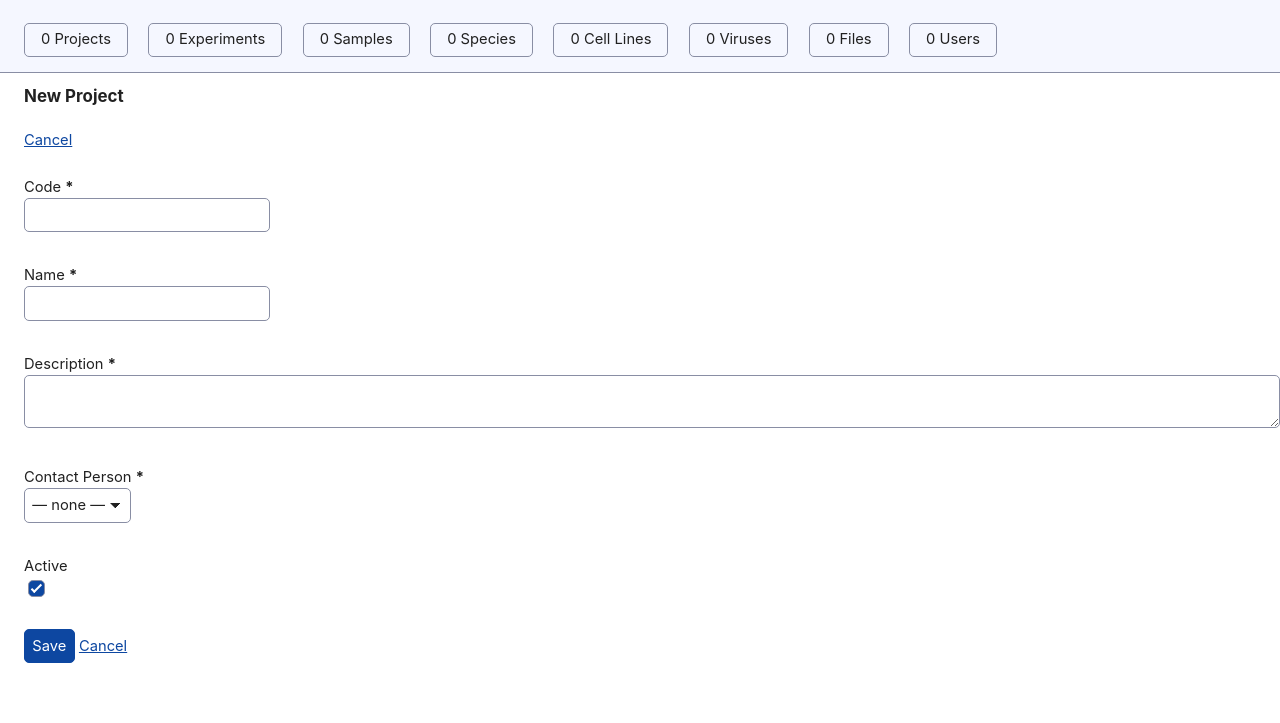
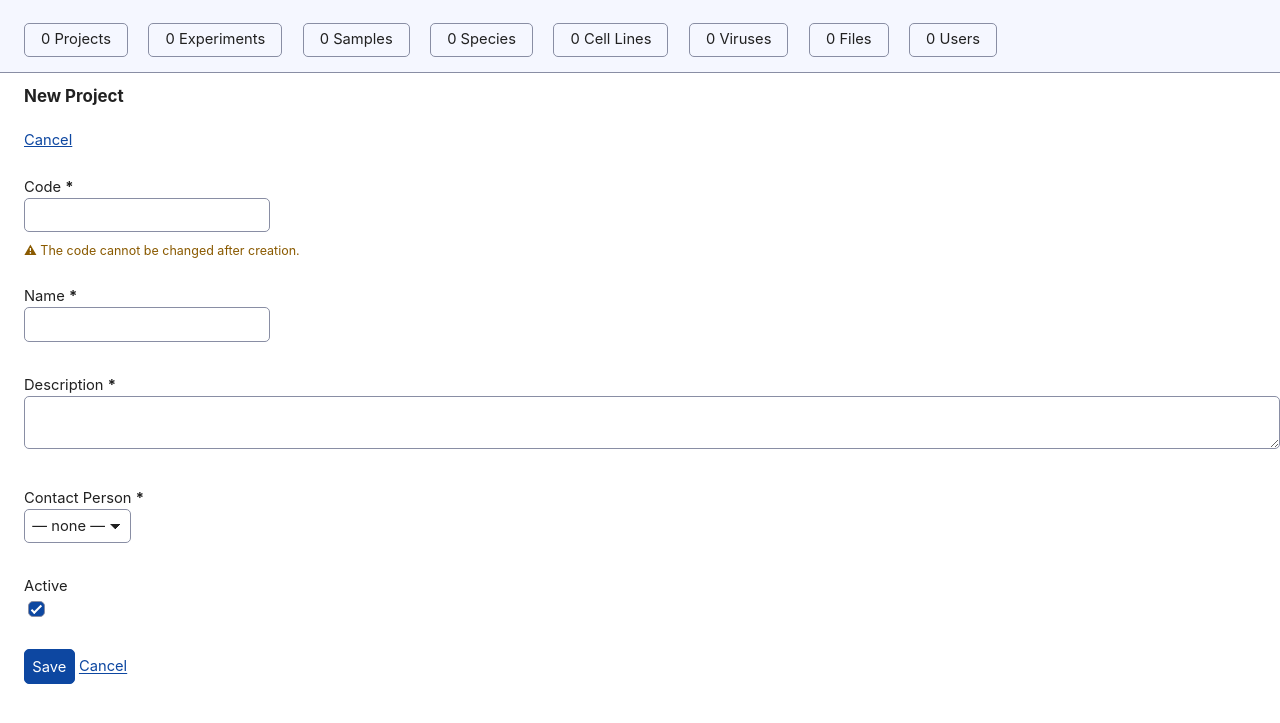
Before and after one commit to Rappsilber-Laboratory/sample-tracker, a Flask app: page /projects/new in a window 1280 px wide. Shown: the top 723 px of the page. Run offline with Flask 3, Linux system fonts and the light colour scheme; data that the repository does not hold is empty; some libraries are stand-ins or nearby versions.

Commit message:
navigation stuff

```diff
--- a/app.py
+++ b/app.py
@@ -297,7 +297,7 @@ def project_create():
         db.session.add(project)
         db.session.commit()
         flash("Project created.", "success")
-        return redirect(url_for("project_list"))
+        return redirect(url_for("project_detail", code=project.code))
     return render_template("project/form.html", form=form, project=None)
 
 
@@ -334,11 +334,6 @@ def _user_name_choices():
 # ---------------------------------------------------------------------------
 # Experiments
 # ---------------------------------------------------------------------------
-def _active_project_choices():
-    projects = Project.query.filter_by(active=True).order_by(Project.name).all()
-    return [(p.code, f"{p.code} — {p.name}") for p in projects]
-
-
 @app.route("/experiments")
 def experiment_list():
     show_archived = request.args.get("show_archived", "0") == "1"
@@ -372,31 +367,31 @@ def experiment_detail(project_code, code):
     )
 
 
-@app.route("/experiments/new", methods=["GET", "POST"])
-def experiment_create():
+@app.route("/projects/<project_code>/experiments/new", methods=["GET", "POST"])
+def experiment_create(project_code):
+    # The parent project is fixed by the URL (you reach this page from a project),
+    # so there's no project selector — it's shown read-only on the form.
+    project = db.get_or_404(Project, project_code)
     form = ExperimentForm()
-    form.project_code.choices = _active_project_choices()
+    del form.project_code
     form.user_initials.choices = _user_initials_choices()
     if request.method == "GET":
-        if request.args.get("project_code"):
-            form.project_code.data = request.args["project_code"]
-            project = db.session.get(Project, request.args["project_code"])
-            if project and project.user_initials:
-                form.user_initials.data = project.user_initials
-        # Default code from the count of experiments in the selected project.
-        selected_project = form.project_code.data or (
-            form.project_code.choices[0][0] if form.project_code.choices else None
-        )
-        if selected_project:
-            form.code.data = _next_experiment_code(selected_project)
+        if project.user_initials:
+            form.user_initials.data = project.user_initials
+        form.code.data = _next_experiment_code(project_code)
     if form.validate_on_submit():
         experiment = Experiment()
         form.populate_obj(experiment)
+        experiment.project_code = project_code
         db.session.add(experiment)
         db.session.commit()
         flash("Experiment created.", "success")
-        return redirect(url_for("project_detail", code=experiment.project_code))
-    return render_template("experiment/form.html", form=form, experiment=None, samples=[])
+        return redirect(url_for("experiment_detail", project_code=experiment.project_code, code=experiment.code))
+    cancel_url = url_for("project_detail", code=project_code)
+    return render_template(
+        "experiment/form.html", form=form, experiment=None, samples=[],
+        project=project, cancel_url=cancel_url,
+    )
 
 
 @app.route("/projects/<project_code>/experiments/<code>/edit", methods=["GET", "POST"])
@@ -440,7 +435,7 @@ def species_create():
         db.session.add(species)
         db.session.commit()
         flash("Species created.", "success")
-        return redirect(url_for("species_list"))
+        return redirect(url_for("species_detail", id=species.id))
     return render_template("species/form.html", form=form, species=None)
 
 
@@ -492,7 +487,7 @@ def cell_line_create():
         cl.viruses = Virus.query.filter(Virus.id.in_(form.virus_ids.data)).all()
         db.session.commit()
         flash("Cell line created.", "success")
-        return redirect(url_for("cell_line_list"))
+        return redirect(url_for("cell_line_detail", cellosaurus_id=cl.cellosaurus_id))
     return render_template("cell_line/form.html", form=form, cell_line=None)
 
 
@@ -506,6 +501,7 @@ def cell_line_detail(cellosaurus_id):
 def cell_line_edit(cellosaurus_id):
     cl = db.get_or_404(CellLine, cellosaurus_id)
     form = CellLineForm(obj=cl)
+    del form.cellosaurus_id  # primary key — not editable after creation
     form.species_id.choices = _species_choices()
     form.virus_ids.choices = _virus_multi_choices()
     if request.method == "GET":
@@ -540,7 +536,7 @@ def virus_create():
         db.session.add(virus)
         db.session.commit()
         flash("Virus created.", "success")
-        return redirect(url_for("virus_list"))
+        return redirect(url_for("virus_detail", id=virus.id))
     return render_template("virus/form.html", form=form, virus=None)
 
 
@@ -585,7 +581,7 @@ def user_create():
         db.session.add(user)
         db.session.commit()
         flash("User created.", "success")
-        return redirect(url_for("user_list"))
+        return redirect(url_for("user_detail", initials=user.initials))
     return render_template("user/form.html", form=form, user=None)
 
 
@@ -599,6 +595,7 @@ def user_detail(initials):
 def user_edit(initials):
     user = db.get_or_404(User, initials)
     form = UserForm(obj=user)
+    del form.initials  # primary key — not editable after creation
     if form.validate_on_submit():
         form.populate_obj(user)
         db.session.commit()
@@ -610,16 +607,6 @@ def user_edit(initials):
 # ---------------------------------------------------------------------------
 # Samples
 # ---------------------------------------------------------------------------
-def _experiment_choices():
-    experiments = (
-        Experiment.query.join(Project)
-        .filter(Project.active == True, Experiment.active == True)  # noqa: E712
-        .order_by(Experiment.name)
-        .all()
-    )
-    return [(_exp_token(e.project_code, e.code), f"{e.project.code} — {e.name}") for e in experiments]
-
-
 def _sample_copy_choices():
     """Options for the 'copy from existing sample' dropdown on the new-sample form."""
     samples = (
@@ -691,11 +678,15 @@ def sample_list():
     return render_template("sample/list.html", samples=samples, users=users)
 
 
-@app.route("/samples/new", methods=["GET", "POST"])
-def sample_create():
-    # Optionally pre-fill the form from an existing sample (everything except
-    # the identity fields code/name). Only relevant on GET — on POST the values
-    # come from the submitted form.
+@app.route("/projects/<project_code>/experiments/<experiment_code>/samples/new", methods=["GET", "POST"])
+def sample_create(project_code, experiment_code):
+    # The parent experiment is fixed by the URL (you reach this page from an
+    # experiment), so there's no experiment selector — it's shown read-only.
+    experiment = db.get_or_404(Experiment, (project_code, experiment_code))
+
+    # Optionally pre-fill the form from an existing sample (everything except the
+    # identity fields code/name and the parent experiment). Only relevant on GET —
+    # on POST the values come from the submitted form.
     copy_source = None
     copy_from = request.values.get("copy_from")
     if copy_from:
@@ -710,34 +701,19 @@ def sample_create():
         form.name.data = ""
         form.crosslinked_sample.data = bool(copy_source.crosslinked_sample)
         form.quantitation.data = bool(copy_source.quantitation)
-        form.experiment_code.data = _exp_token(copy_source.project_code, copy_source.experiment_code)
         form.species_ids.data = [s.id for s in copy_source.species_list]
         form.cellosaurus_ids.data = [cl.cellosaurus_id for cl in copy_source.cell_lines]
     else:
         form = MassSpecSampleForm()
 
-    form.experiment_code.choices = _experiment_choices()
+    del form.experiment_code
     form.user_initials.choices = _user_initials_choices()
     form.species_ids.choices = _species_multi_choices()
     form.cellosaurus_ids.choices = _cell_line_multi_choices()
-    if (
-        request.method == "GET" and not copy_source
-        and request.args.get("project_code") and request.args.get("experiment_code")
-    ):
-        project_code = request.args["project_code"]
-        experiment_code = request.args["experiment_code"]
-        form.experiment_code.data = _exp_token(project_code, experiment_code)
-        experiment = db.session.get(Experiment, (project_code, experiment_code))
-        if experiment and experiment.user_initials:
+    if request.method == "GET":
+        if not copy_source and experiment.user_initials:
             form.user_initials.data = experiment.user_initials
-    if request.method == "GET":
-        # Default code from the count of samples in the selected experiment.
-        selected_exp = form.experiment_code.data or (
-            form.experiment_code.choices[0][0] if form.experiment_code.choices else None
-        )
-        parts = _split_token(selected_exp) if selected_exp else ()
-        if len(parts) == 2:
-            form.code.data = _next_sample_code(parts[0], parts[1])
+        form.code.data = _next_sample_code(project_code, experiment_code)
     if form.validate_on_submit():
         is_crosslinked = form.crosslinked_sample.data
         if is_crosslinked:
@@ -745,7 +721,8 @@ def sample_create():
         else:
             sample = IdentificationSample()
         form.populate_obj(sample)
-        sample.project_code, sample.experiment_code = _split_token(form.experiment_code.data)
+        sample.project_code = project_code
+        sample.experiment_code = experiment_code
         sample.crosslinked_sample = 1 if is_crosslinked else 0
         sample.quantitation = 1 if form.quantitation.data else 0
         _coerce_select_fields(sample)
@@ -760,10 +737,11 @@ def sample_create():
         ).all()
         db.session.commit()
         flash("Sample created.", "success")
-        return redirect(url_for("experiment_detail", project_code=sample.project_code, code=sample.experiment_code))
+        return redirect(url_for("sample_detail", project_code=sample.project_code, experiment_code=sample.experiment_code, code=sample.code))
+    cancel_url = url_for("experiment_detail", project_code=project_code, code=experiment_code)
     return render_template(
-        "sample/form.html", form=form, sample=None,
-        copy_samples=_sample_copy_choices(), copy_from=copy_from,
+        "sample/form.html", form=form, sample=None, experiment=experiment,
+        copy_samples=_sample_copy_choices(), copy_from=copy_from, cancel_url=cancel_url,
     )
 
 
@@ -911,7 +889,7 @@ def file_create(project_code, experiment_code, code):
         db.session.add(f)
         db.session.commit()
         flash("File record created.", "success")
-        return redirect(url_for("sample_edit", project_code=project_code, experiment_code=experiment_code, code=code))
+        return redirect(url_for("file_detail", id=f.id))
     return render_template("file/form.html", form=form, file=None, sample=sample)
 
 
--- a/forms.py
+++ b/forms.py
@@ -107,7 +107,7 @@ class MassSpecSampleForm(FlaskForm):
     )
 
     # Crosslink fields
-    crosslinker = StringField("Crosslinker", default="N/A", validators=[Optional()])
+    crosslinker = StringField("Crosslinker", validators=[Optional()])
     crosslinking_type = SelectField(
         "Crosslinking Type",
         choices=[
@@ -123,19 +123,19 @@ class MassSpecSampleForm(FlaskForm):
         "Protein or Cell Concentration", validators=[Optional()]
     )
     protein_or_cell_concentration_unit = StringField(
-        "Protein or Cell Concentration Unit", default="N/A", validators=[Optional()]
+        "Protein or Cell Concentration Unit", validators=[Optional()]
     )
     crosslinker_or_compound_concentration = FloatField(
         "Crosslinker or Compound Concentration", validators=[Optional()]
     )
     crosslinker_or_compound_concentration_unit = StringField(
-        "Crosslinker or Compound Concentration Unit", default="N/A", validators=[Optional()]
+        "Crosslinker or Compound Concentration Unit", validators=[Optional()]
     )
     organic_solvent_concentration = FloatField(
         "Organic Solvent Concentration", validators=[Optional()]
     )
     organic_solvent_concentration_unit = StringField(
-        "Organic Solvent Concentration Unit", default="N/A", validators=[Optional()]
+        "Organic Solvent Concentration Unit", validators=[Optional()]
     )
     reaction_temperature_in_celsius = FloatField(
         "Reaction Temperature (°C)", validators=[Optional()]
--- a/static/style.css
+++ b/static/style.css
@@ -79,6 +79,33 @@ label { font-size: 0.92rem; }
   margin-bottom: 0.5em;
 }
 
+.field-warning {
+  display: block;
+  color: #8a5a00;
+  font-size: 0.85em;
+  margin-top: 0.15em;
+  margin-bottom: 0.5em;
+}
+
+/* fieldsets nested in collapsible sections are layout-only — drop the inner box */
+details > fieldset {
+  border: 0;
+  padding: 0;
+  margin-bottom: 0;
+}
+
+/* outlined box grouping related fields with their hints */
+.field-group {
+  border: 1px solid #ccc;
+  border-radius: 4px;
+  padding: 0.5em 0.75em;
+  margin-bottom: 0.75em;
+}
+
+.field-group > :last-child {
+  margin-bottom: 0;
+}
+
 .hl-project    { background-color: #fde2a7; color: #5a3a00; padding: 0 2px; border-radius: 2px; }
 .hl-experiment { background-color: #c6e7c2; color: #1f4d1a; padding: 0 2px; border-radius: 2px; }
 .hl-sample     { background-color: #c8dafc; color: #0d3a8a; padding: 0 2px; border-radius: 2px; }
--- a/templates/experiment/detail.html
+++ b/templates/experiment/detail.html
@@ -18,7 +18,7 @@
   {{ '%.2f' | format(total_size_gb) }} GB
 </p>
 
-<details>
+<details open>
   <summary>Samples</summary>
   <p><a href="{{ url_for('sample_create', project_code=experiment.project_code, experiment_code=experiment.code) }}">New Sample</a></p>
   {{ sample_table(samples, show_experiment=false, show_project=false, users=users) }}
--- a/templates/project/form.html
+++ b/templates/project/form.html
@@ -13,7 +13,9 @@
   {% if project %}
   <p><strong>Code:</strong> {{ project.code }}</p>
   {% else %}
-  <p>{{ render_field(form.code) }}</p>
+  <p>{{ render_field(form.code) }}
+    <small class="field-warning">⚠ The code cannot be changed after creation.</small>
+  </p>
   {% endif %}
   <p>{{ render_field(form.name) }}</p>
   <p>{{ render_field(form.description) }}</p>
--- a/templates/sample/list.html
+++ b/templates/sample/list.html
@@ -3,6 +3,5 @@
 {% block title %}Samples{% endblock %}
 {% block content %}
 <h2>Samples</h2>
-<p><a href="{{ url_for('sample_create') }}" role="button">New Sample</a></p>
 {{ sample_table(samples, users=users) }}
 {% endblock %}
```
Also changed, not shown: templates/cell_line/form.html (+7 -1 lines), templates/experiment/form.html (+6 -4 lines), templates/sample/detail.html (+32 -32 lines), templates/sample/form.html (+45 -42 lines), templates/user/form.html (+7 -1 lines).
